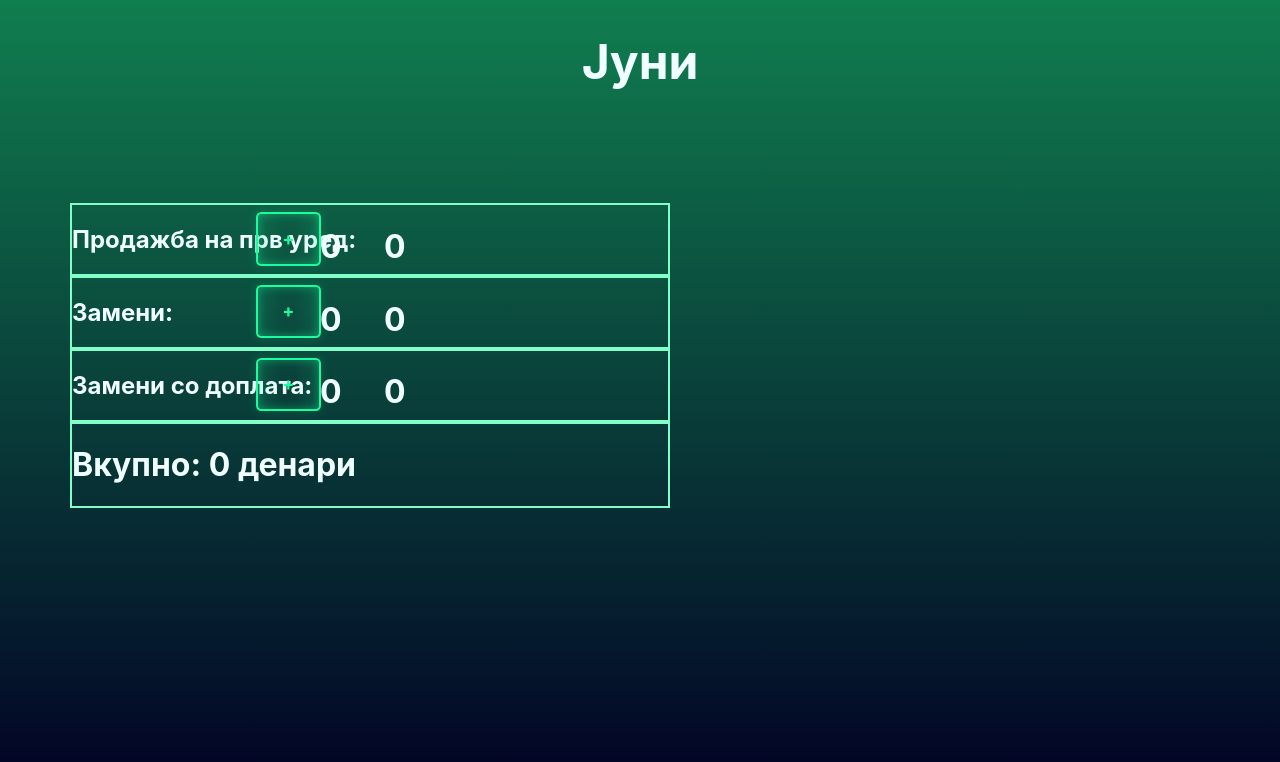
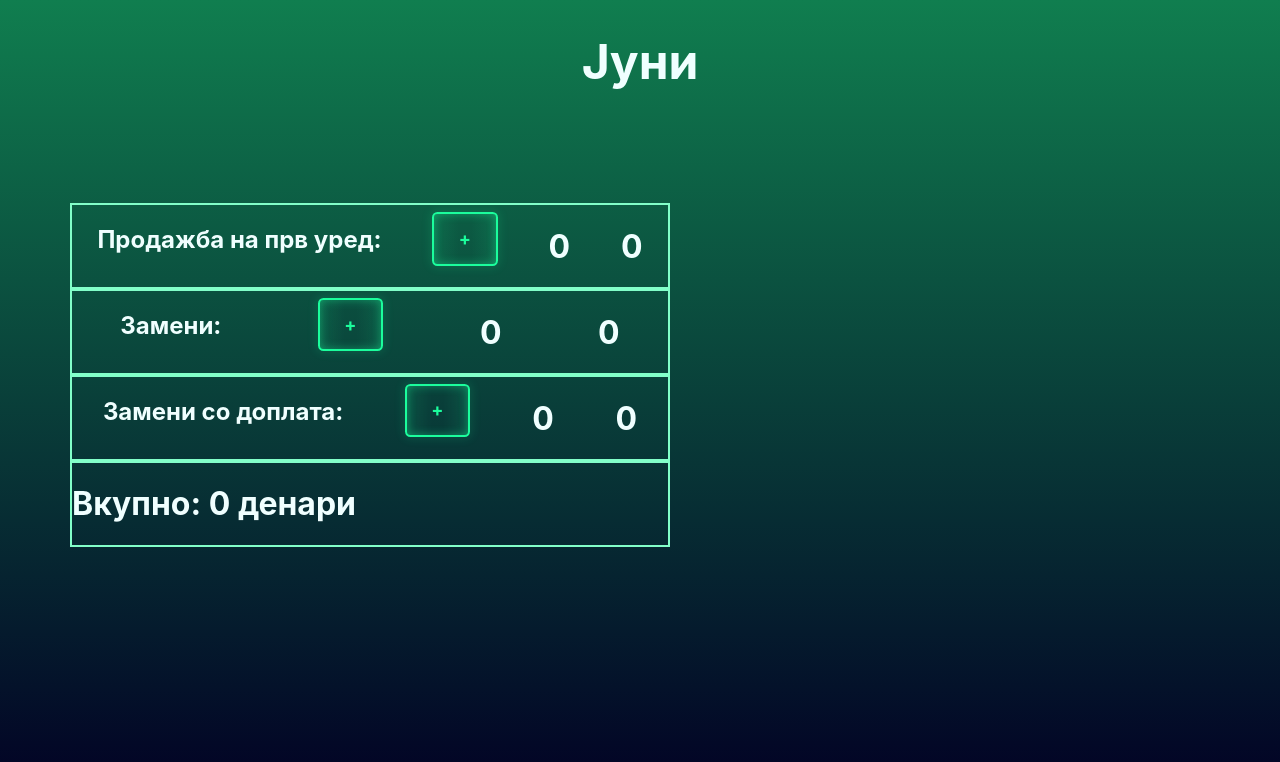
Before and after one commit to DamjanJoveski/IQOSBonusCalculator, a React (Create React App) app in the folder iqos-bonus-calculator/: page / in a window 1280 px wide. Shown: the top 762 px of the page. Built offline with nearby package versions, Linux system fonts and the light colour scheme.

Commit message:
final maybe

```diff
--- a/iqos-bonus-calculator/src/App.css
+++ b/iqos-bonus-calculator/src/App.css
@@ -1,5 +1,6 @@
 .App{
-    display:grid;
+    display: flex;
+    flex-direction: column;
     height: 300px;
     width: 600px;
     margin-left: 70px;
--- a/iqos-bonus-calculator/src/App.js
+++ b/iqos-bonus-calculator/src/App.js
@@ -70,8 +70,6 @@ function App() {
 
 
 
-
-
     return (
         <div>
             <div className='Month'>
--- a/iqos-bonus-calculator/src/bonusType/BonusType.css
+++ b/iqos-bonus-calculator/src/bonusType/BonusType.css
@@ -1,24 +1,21 @@
 .BonusType{
     display: flex;
     flex-direction: row;
-    justify-content: space-between;
+    justify-content: space-around;
     border: #82ffc9;
     border-style: solid;
     border-width: 2px;
 }
 
 .Button {
-    position: absolute;
-    left:20%
+
+
 }
 
 .BonusAmount{
-    position: absolute;
-    left: 30%;
 
 }
 
 .Counter{
-    position: absolute;
-    left:25%;
+
 }
```
